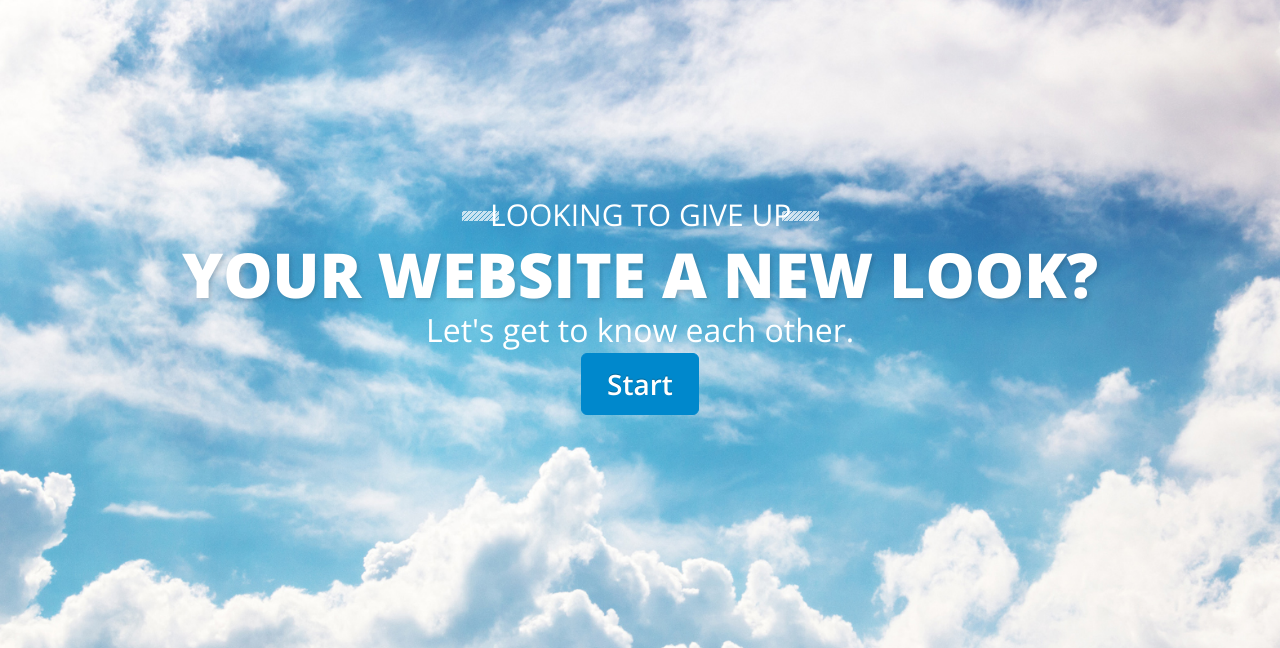
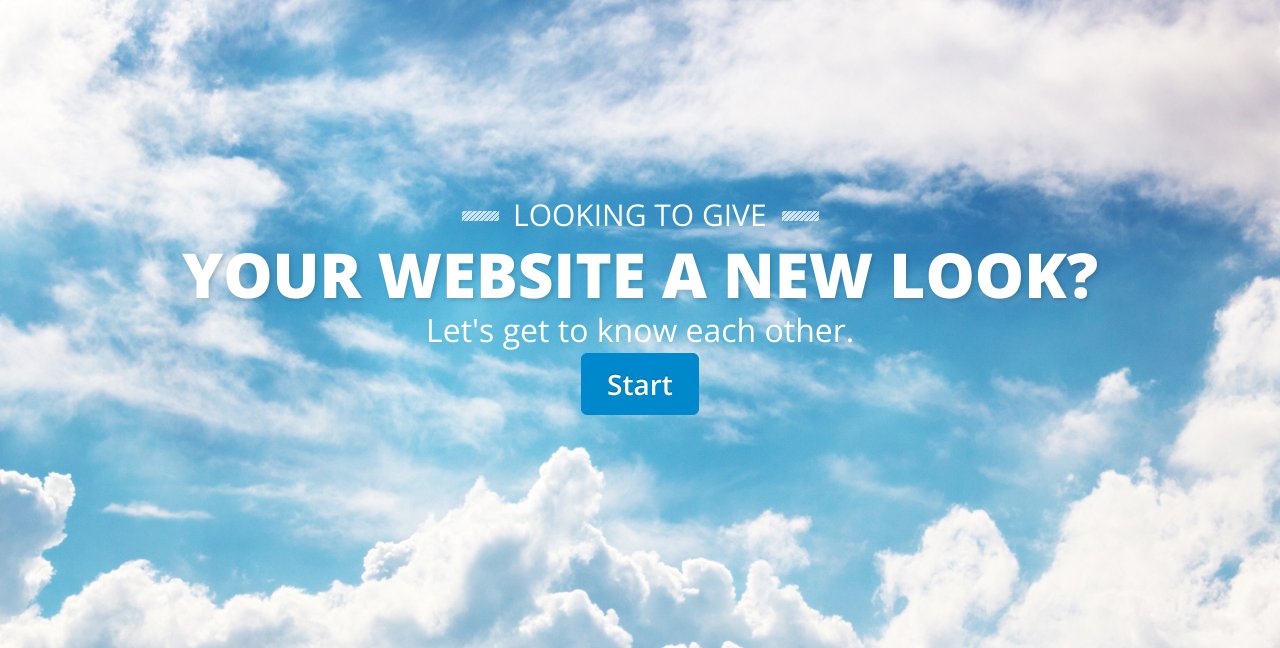
Before and after one commit to stylecost/stylecost.github.io, a plain HTML site: page index.html in a window 1280 px wide. Shown: the part 152-800 px from the top of the page. Drawn offline with nearby package versions, Linux system fonts and the light colour scheme; a script that the page names is missing.

Commit message:
Changed text on homepage

```diff
--- a/index.html
+++ b/index.html
@@ -140,7 +140,7 @@
 										 data-y="100"
 										 data-speed="300"
 										 data-start="500"
-										 data-easing="easeOutExpo">LOOKING TO GIVE UP</div>
+										 data-easing="easeOutExpo">LOOKING TO GIVE</div>
 
 									<div class="tp-caption sft stb visible-lg"
 										 data-x="727"
```
